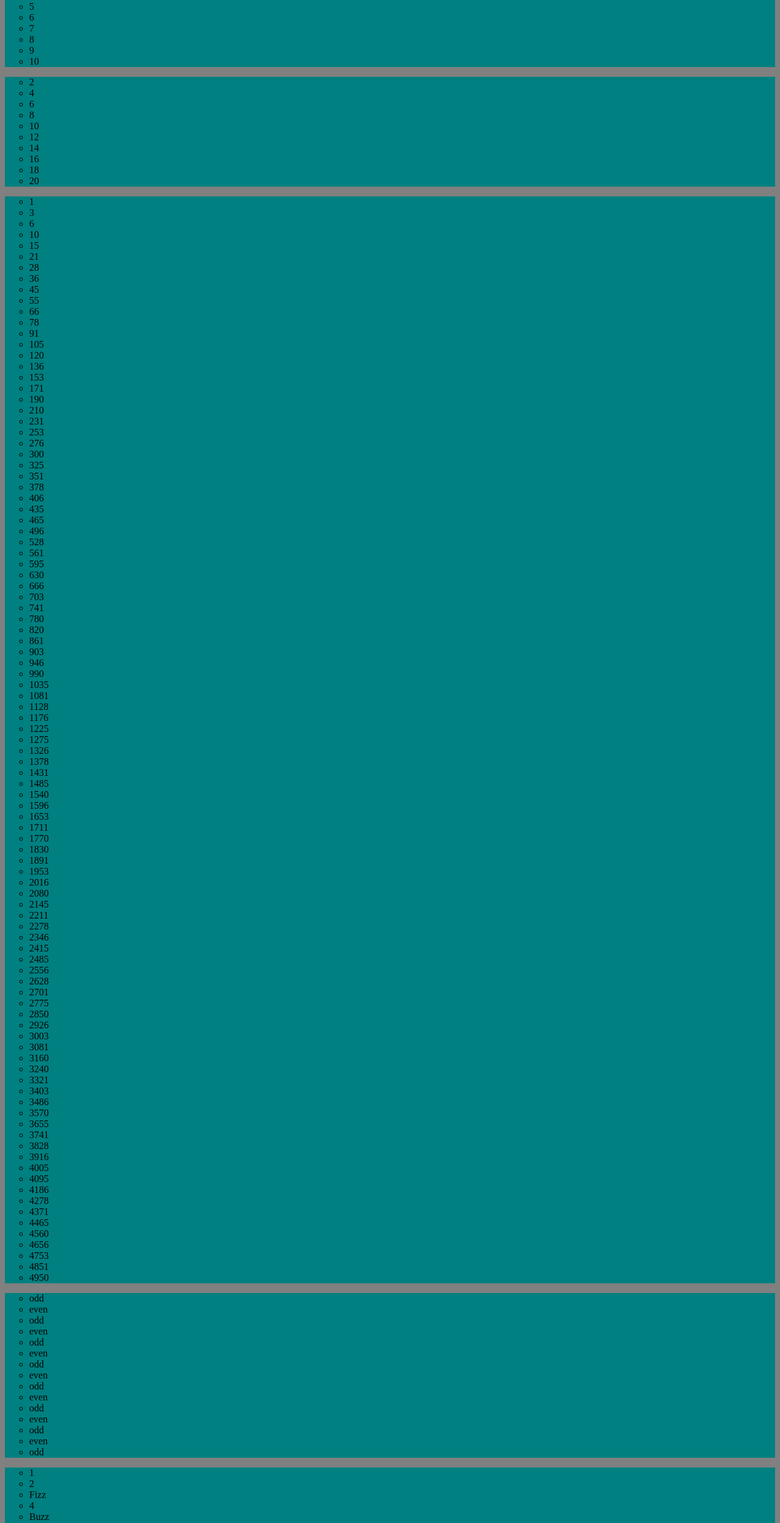
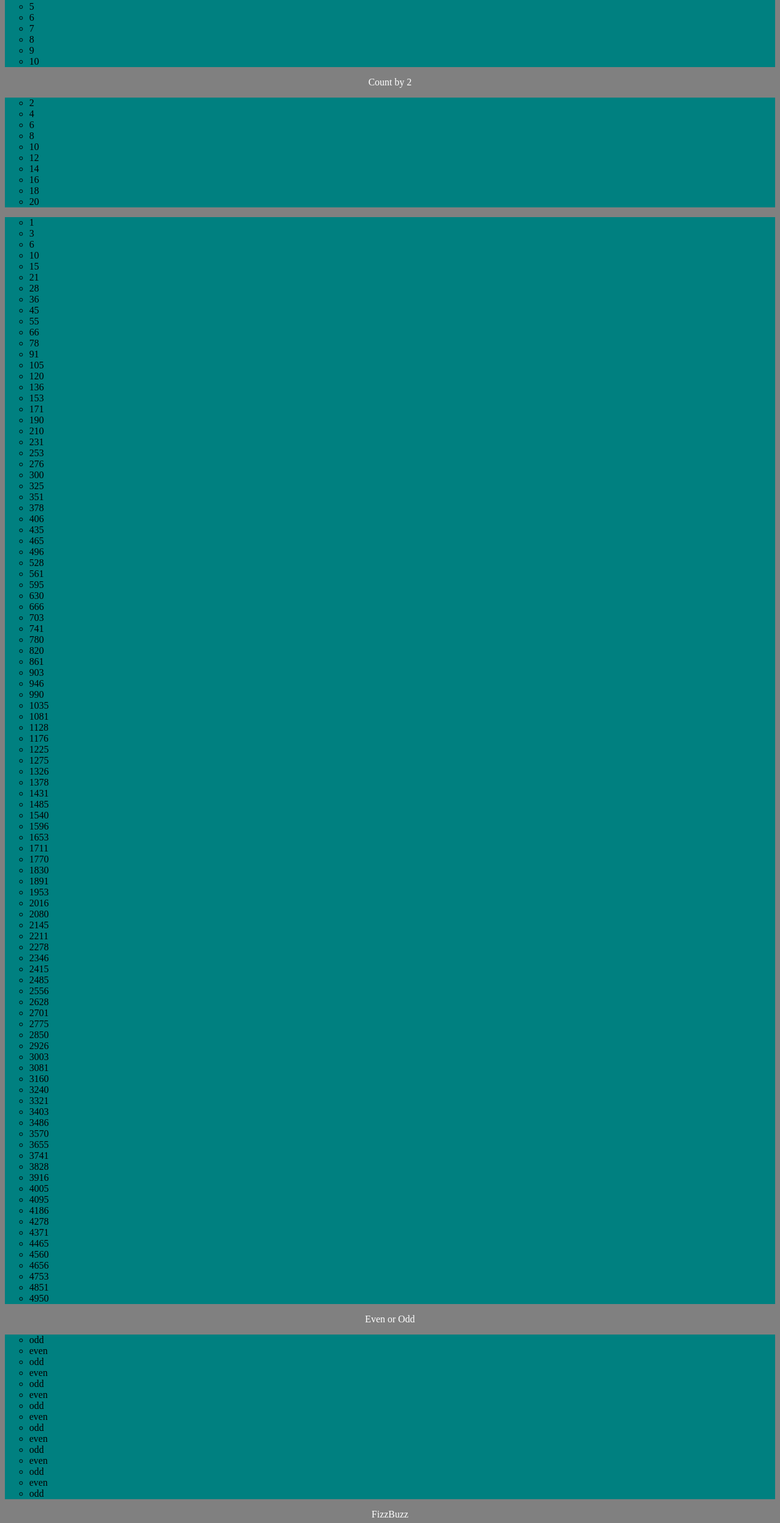
Before and after one commit to shalisayw/ShalisaWatkins, a plain HTML site: page projects/while/index.html in a window 1280 px wide. Shown: the part 184-2681 px from the top of the page at 61% size. Drawn offline with Linux system fonts and the light colour scheme.

Commit message:
add titles

```diff
--- a/projects/while/index.html
+++ b/projects/while/index.html
@@ -18,9 +18,13 @@
 <h1>Exercise for loops</h1>
 <p>Count to 10</p>
 <div id = "exercise-1"></div>
+<p>Count by 2</p>
 <div id = "exercise-2"></div>
+<p></p>
 <div id = "exercise-3"></div>
+<p>Even or Odd</p>
 <div id = "exercise-5"></div>
+<p>FizzBuzz</p>
 <div id ="exercise-6"></div>
 <script type="text/javascript" src="../../JS/while.js"></script>
 </body>
```
